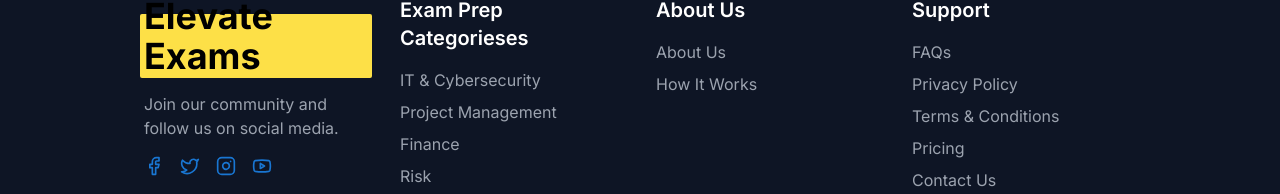
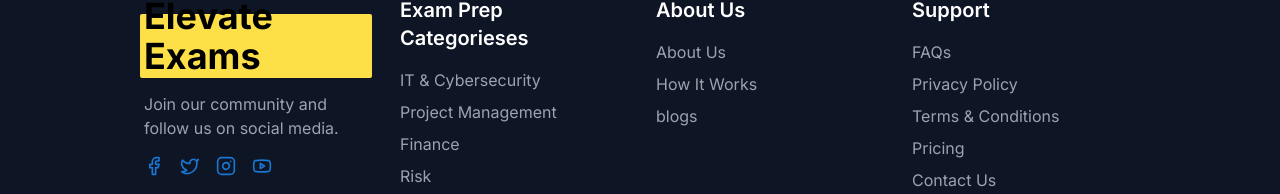
Before and after one commit to Mazhar88897/elevate-exam-website-api, a Next.js app: page / in a window 1280 px wide. Shown: the part 3521-3715 px from the top of the page. Built offline with nearby package versions, Linux system fonts and the light colour scheme; no server answers.

Commit message:
changes as per jan-2-2026 rev-2

```diff
--- a/components/screens/Footer.tsx
+++ b/components/screens/Footer.tsx
@@ -208,6 +208,7 @@ const languagesLinks = [
 const aboutLinks = [
   { label: "About Us", href: "/main/about" },
   { label: "How It Works", href: "/main/platform" },
+  { label: "blogs", href: "/main/blogs" },
 
 
 
```
